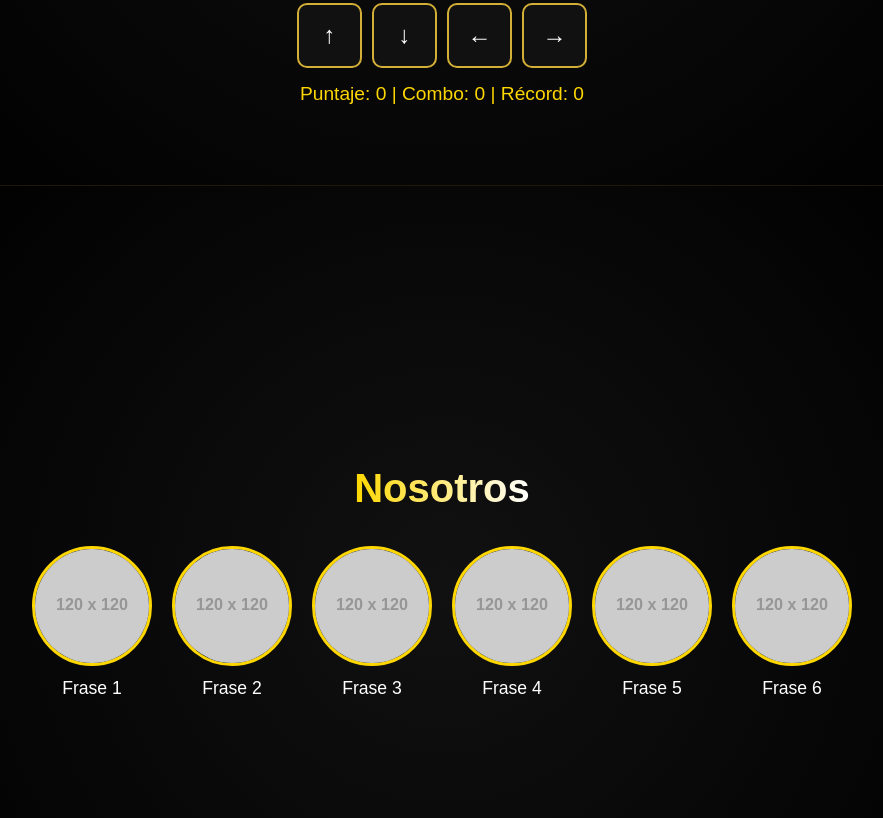
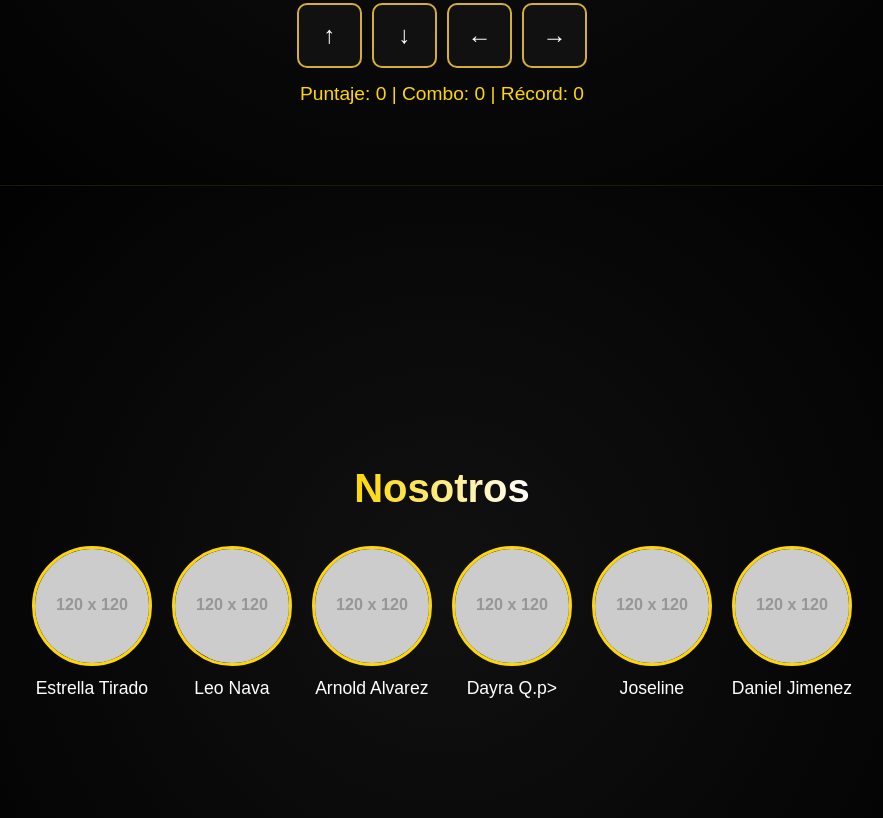
Before and after one commit to ArnoldAlvarez/RSTV, a plain HTML site: page index.html in a window 1280 px wide. Shown: the part 3170-3988 px from the top of the page, without its empty margins (313-1196 px from the left). Drawn offline with Linux system fonts and the light colour scheme; placeholder pictures from the web are drawn by us.

Commit message:
Update index.html

```diff
--- a/index.html
+++ b/index.html
@@ -121,12 +121,12 @@ p{max-width:650px;color:#ccc;line-height:1.7;font-size:1.1em;}
 <section id="nosotros">
 <h1>Nosotros</h1>
 <div class="team">
-<div class="member"><img src="https://via.placeholder.com/120"><p>Frase 1</p></div>
-<div class="member"><img src="https://via.placeholder.com/120"><p>Frase 2</p></div>
-<div class="member"><img src="https://via.placeholder.com/120"><p>Frase 3</p></div>
-<div class="member"><img src="https://via.placeholder.com/120"><p>Frase 4</p></div>
-<div class="member"><img src="https://via.placeholder.com/120"><p>Frase 5</p></div>
-<div class="member"><img src="https://via.placeholder.com/120"><p>Frase 6</p></div>
+<div class="member"><img src="https://via.placeholder.com/120"><p>Estrella Tirado</p></div>
+<div class="member"><img src="https://via.placeholder.com/120"><p>Leo Nava</p></div>
+<div class="member"><img src="https://via.placeholder.com/120"><p>Arnold Alvarez</p></div>
+<div class="member"><img src="https://via.placeholder.com/120"><p>Dayra Q.p></div>
+<div class="member"><img src="https://via.placeholder.com/120"><p>Joseline</p></div>
+<div class="member"><img src="https://via.placeholder.com/120"><p>Daniel Jimenez</p></div>
 </div>
 </section>
 
```
